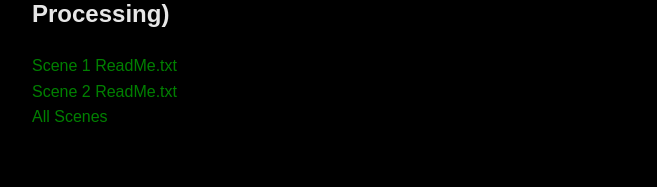
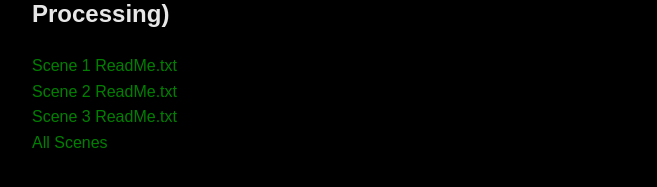
Before and after one commit to lineality/readmeadventures.github.io, a Jekyll site: the page built from index.md, in a window 1280 px wide. Shown: the part 242-429 px from the top of the page, without its empty margins (296-953 px from the left). Built offline with Jekyll 4.4.1, drawn with Linux system fonts in a browser that asks for light colours; our own code applies the rules of GitHub Pages for plain Markdown files.

Commit message:
Update index.md
scene3

```diff
--- a/index.md
+++ b/index.md
@@ -6,4 +6,5 @@
 ## Dungeon of Scrolls (Learn Natural Language Processing)
 [Scene 1 ReadMe.txt](https://raw.githubusercontent.com/lineality/ReadMe_Adventures/master/Learn_NLP__Dungeon_of_Scrolls/scene_01/ReadMe.txt)
 [Scene 2 ReadMe.txt](https://raw.githubusercontent.com/lineality/ReadMe_Adventures/master/Learn_NLP__Dungeon_of_Scrolls/scene_02/ReadMe.txt)
+[Scene 3 ReadMe.txt](https://raw.githubusercontent.com/lineality/ReadMe_Adventures/master/Learn_NLP__Dungeon_of_Scrolls/scene_03/ReadMe.txt)
 [All Scenes](https://github.com/lineality/ReadMe_Adventures/tree/master/Learn_NLP__Dungeon_of_Scrolls)
```
